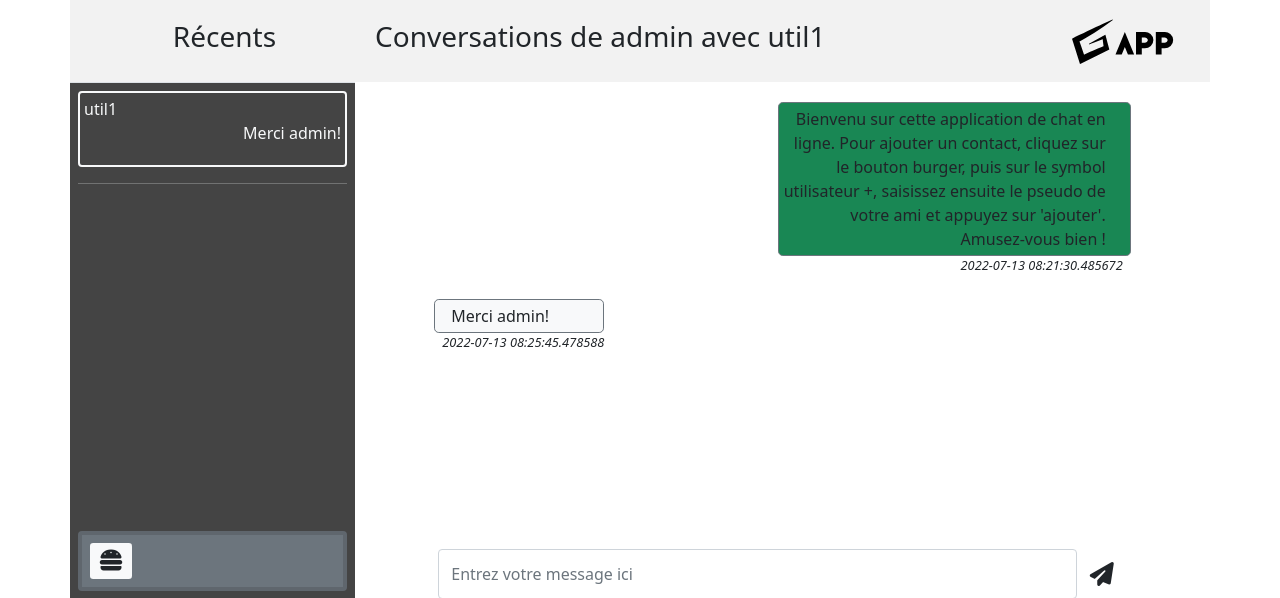
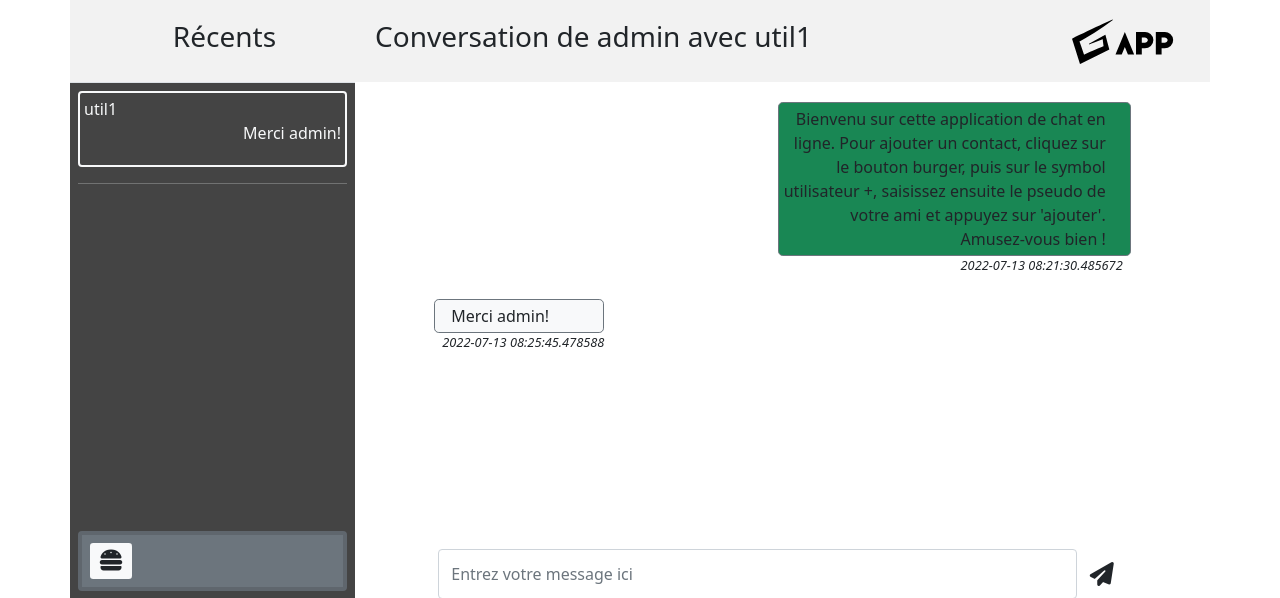
Before and after one commit to LaurianeDP/tp_05.07_chat_live, a PHP site: page /index.php?ami=18 in a window 1280 px wide. Shown: the top 598 px of the page. Run offline with PHP 8.4, Linux system fonts and the light colour scheme; a user stored in the database is signed in; data comes from the database, SQL or seed files in the repository; some libraries are stand-ins or nearby versions.

Commit message:
fix redirect local

```diff
--- a/index.php
+++ b/index.php
@@ -3,7 +3,7 @@
 
     if(!isset($_SESSION["utilisateur"]) && !isset($_SESSION['util_connect']) && empty($_SESSION['util_connect']) ) //Si l'utilisateur n'est pas connecté, renvoit à la page de connexion
     {
-        header("Location: https://dev-team.fr/lauriane/chat/connexion.php");
+        header("Location: ./connexion.php");
     }
     $utilisateur=$_SESSION['util_connect'];
 
@@ -31,7 +31,7 @@
         $requete->execute(array(':id_ami'=>$id_ami));
         $result_ami= $requete->fetch();
         $ami_pseudo=$result_ami['pseudo'];
-        $nom_conv="<h3>Conversations de $pseudo avec $ami_pseudo</h3>";
+        $nom_conv="<h3>Conversation de $pseudo avec $ami_pseudo</h3>";
     }
     else {
         $nom_conv="";
```
